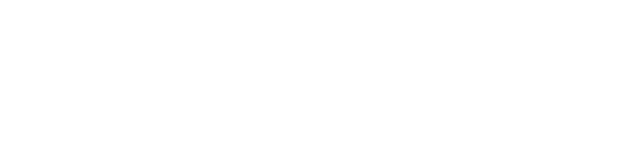
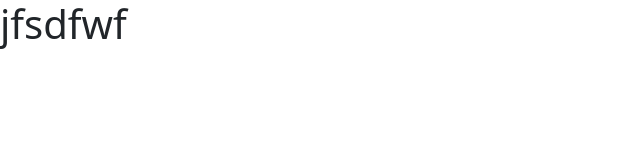
Before and after one commit to Owaisjanmahsood/portfolio, a plain HTML site: page index.html in a window 1280 px wide. Shown: the whole page, without its empty margins (0-640 px from the left). Drawn offline with nearby package versions, Linux system fonts and the light colour scheme.

Commit message:
Update index.html
adaa

```diff
--- a/index.html
+++ b/index.html
@@ -21,6 +21,7 @@
     <body>
         <header>
             <!-- place navbar here -->
+             <h1>jfsdfwf</h1>
         </header>
         <main></main>
         <footer>
```
